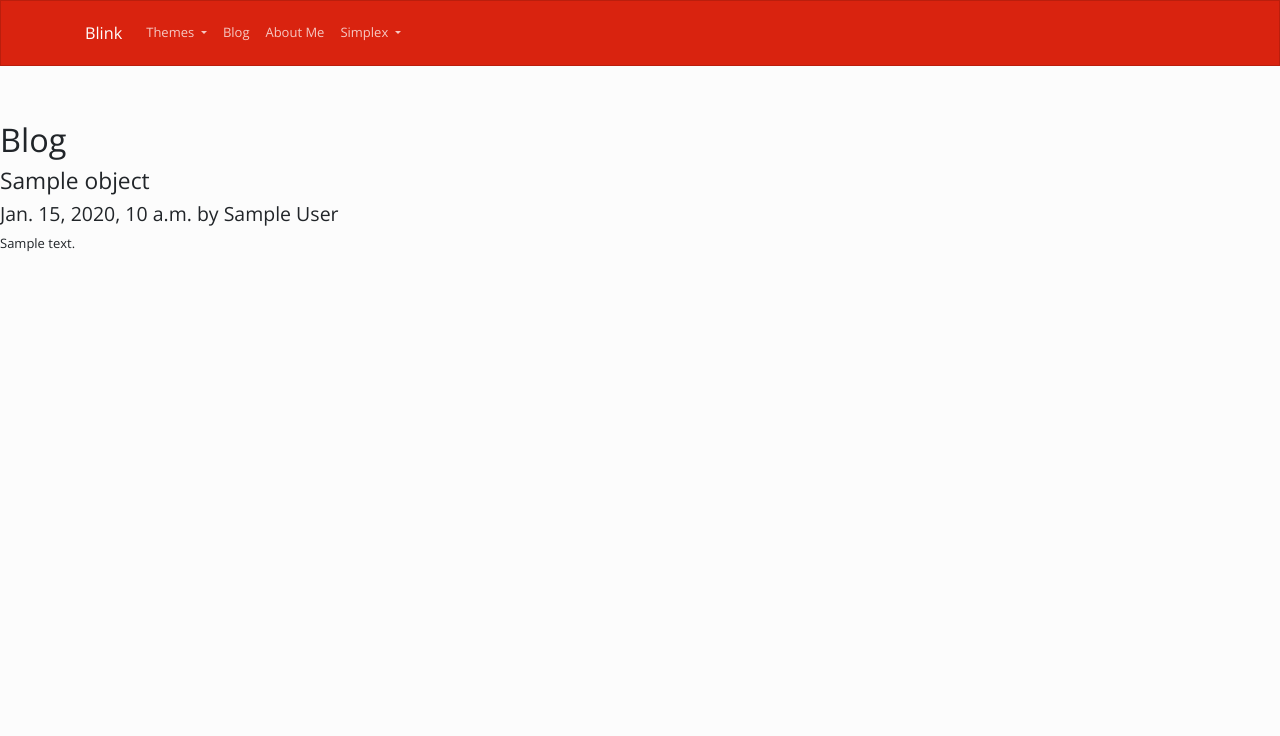
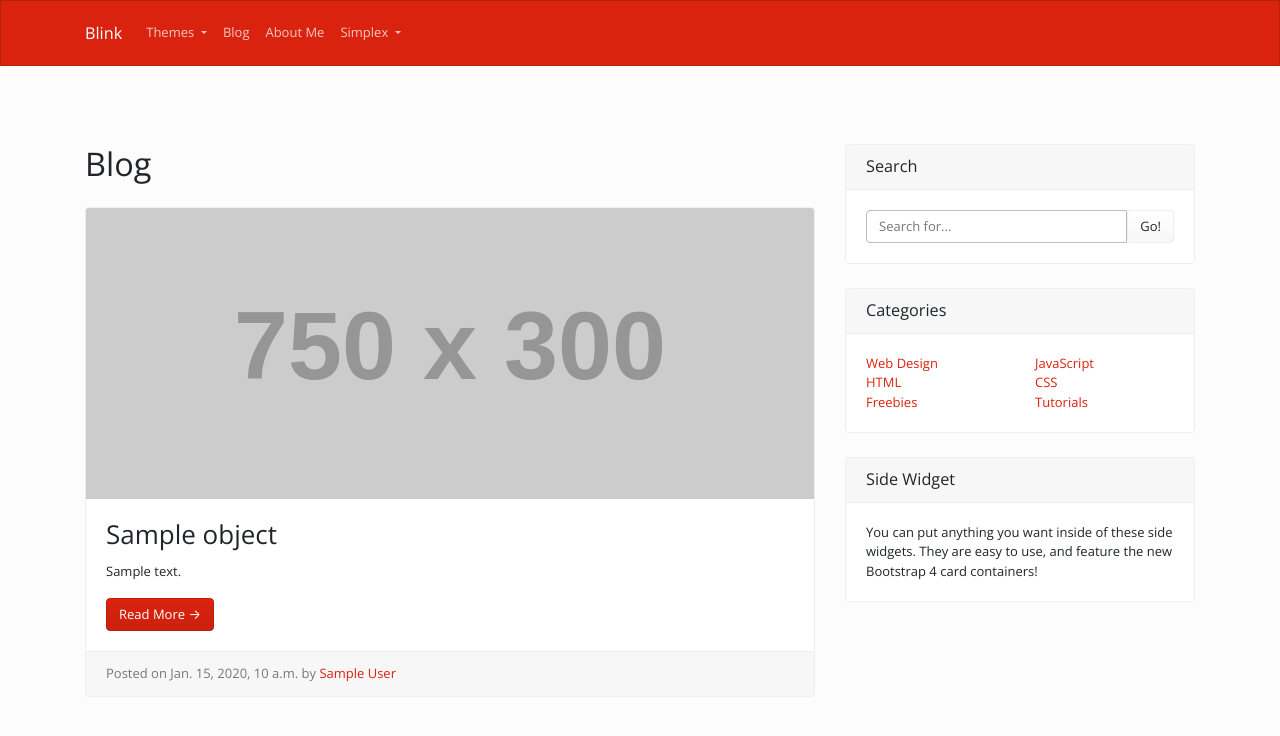
Before and after one commit to JANGHEEEUN/Django, a Django app: template django_my_website/blog/templates/blog/post_list.html in a window 1280 px wide. Shown: the top 736 px of the page. Run offline with Django 3.2, Linux system fonts and the light colour scheme; the template is opened without the code that fills it: most values are stand-ins (such as "Sample title", 1, 10 or a date in 2020); grey boxes labelled with a size stand in for pictures from a placeholder-image service; some libraries are stand-ins or nearby versions.

Commit message:
grid on post list

```diff
--- a/django_my_website/blog/templates/blog/post_list.html
+++ b/django_my_website/blog/templates/blog/post_list.html
@@ -10,6 +10,7 @@
   <link rel="stylesheet" href="{% static 'blog/bootstrap/bootstrap.css' %}" media="screen">
   <link rel="stylesheet" href="{% static 'blog/_assets/css/custom.min.css' %}">
 </head>
+
 <body>
 <div class="navbar navbar-expand-lg fixed-top navbar-dark bg-primary">
   <div class="container">
@@ -71,13 +72,105 @@
   </div>
 </div>
 
-    <h1>Blog</h1>
+
+
+
+
+
+
+<!-- Page Content -->
+  <div class="container">
+
+    <div class="row">
+
+      <!-- Blog Entries Column -->
+      <div class="col-md-8">
+
+        <h1 class="my-4">Blog</h1>
 
         {% for p in object_list %}
-    <h3>{{ p.title }}</h3>
-    <h4>{{ p.created }} by {{ p.author }}</h4>
-    <p>{{ p.content }}</p>
+        <div class="card mb-4">
+          <img class="card-img-top" src="http://placehold.it/750x300" alt="Card image cap">
+          <div class="card-body">
+            <h2 class="card-title"> {{p.title}} </h2>
+            <p class="card-text"> {{p.content}} </p>
+            <a href="#" class="btn btn-primary">Read More &rarr;</a>
+          </div>
+          <div class="card-footer text-muted">
+            Posted on {{p.created}} by
+            <a href="#">{{p.author}}</a>
+          </div>
+        </div>
         {% endfor %}
+
+      </div>
+
+      <!-- Sidebar Widgets Column -->
+      <div class="col-md-4">
+
+        <!-- Search Widget -->
+        <div class="card my-4">
+          <h5 class="card-header">Search</h5>
+          <div class="card-body">
+            <div class="input-group">
+              <input type="text" class="form-control" placeholder="Search for...">
+              <span class="input-group-btn">
+                <button class="btn btn-secondary" type="button">Go!</button>
+              </span>
+            </div>
+          </div>
+        </div>
+
+        <!-- Categories Widget -->
+        <div class="card my-4">
+          <h5 class="card-header">Categories</h5>
+          <div class="card-body">
+            <div class="row">
+              <div class="col-lg-6">
+                <ul class="list-unstyled mb-0">
+                  <li>
+                    <a href="#">Web Design</a>
+                  </li>
+                  <li>
+                    <a href="#">HTML</a>
+                  </li>
+                  <li>
+                    <a href="#">Freebies</a>
+                  </li>
+                </ul>
+              </div>
+              <div class="col-lg-6">
+                <ul class="list-unstyled mb-0">
+                  <li>
+                    <a href="#">JavaScript</a>
+                  </li>
+                  <li>
+                    <a href="#">CSS</a>
+                  </li>
+                  <li>
+                    <a href="#">Tutorials</a>
+                  </li>
+                </ul>
+              </div>
+            </div>
+          </div>
+        </div>
+
+        <!-- Side Widget -->
+        <div class="card my-4">
+          <h5 class="card-header">Side Widget</h5>
+          <div class="card-body">
+            You can put anything you want inside of these side widgets. They are easy to use, and feature the new Bootstrap 4 card containers!
+          </div>
+        </div>
+
+      </div>
+
+    </div>
+    <!-- /.row -->
+
+  </div>
+  <!-- /.container -->
 
 <script src="{% static 'blog/_assets/js/jquery.min.js' %}"></script>
 <script src="{% static 'blog/_assets/js/popper.min.js' %}"></script>
--- a/django_my_website/my_site_prj/settings.py
+++ b/django_my_website/my_site_prj/settings.py
@@ -104,7 +104,7 @@ AUTH_PASSWORD_VALIDATORS = [
 # Internationalization
 # https://docs.djangoproject.com/en/3.0/topics/i18n/
 
-LANGUAGE_CODE = 'en-us'
+LANGUAGE_CODE = 'ko-kr'
 
 TIME_ZONE = 'Asia/Seoul'
 
```
Lines whose indentation alone changed are shown as unchanged.
